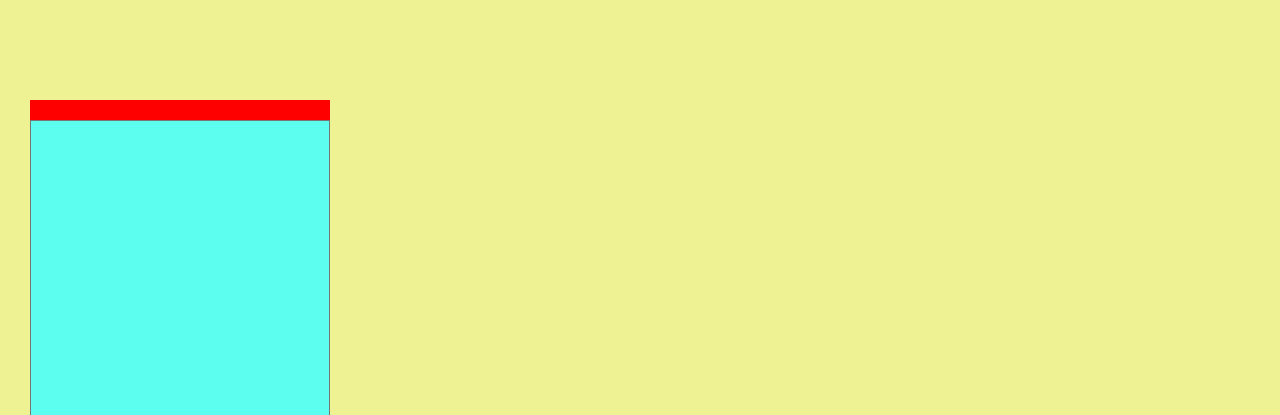
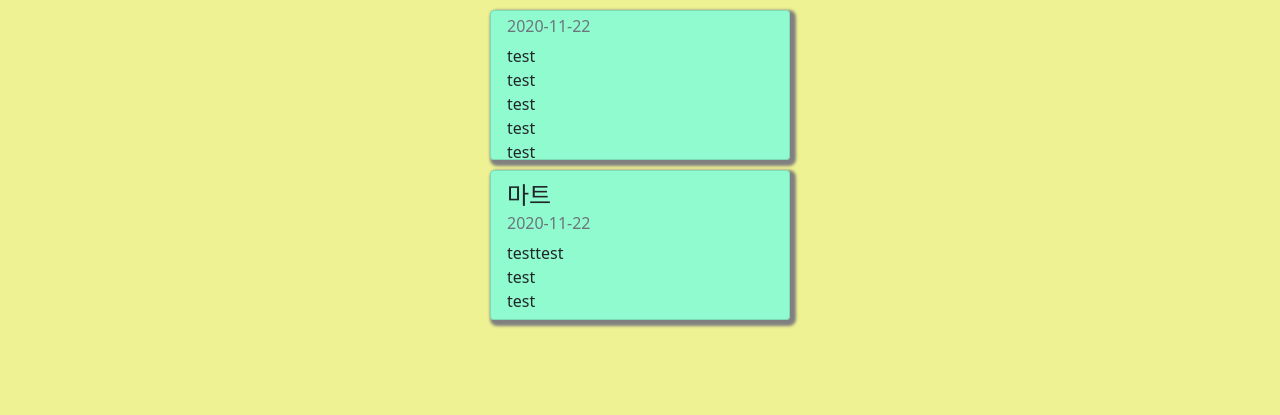
Before and after one commit to choikj129/2021.11.21_Note_vuejs, a Vue app in the folder frontend/: page / in a window 1280 px wide. Shown: the top 415 px of the page. Built offline with nearby package versions, Linux system fonts and the light colour scheme; no server answers.

Commit message:
Update Note.vue

```diff
--- a/frontend/src/components/Note.vue
+++ b/frontend/src/components/Note.vue
@@ -1,72 +1,69 @@
 <template>
     <div id="wrapper">
-        <b-button id="add" @click="add">+</b-button>
-        <div class="boxwrap" :key="b" v-for="b in box" :id="b.id" @click="drag(b.id)"
-        :style="{left:b.x+'px', top:b.y+'px', width:b.w+'px', height:b.h+'px'}">
-            <div :style="{width:'100%', height:'20px', position:'absolute'}"></div>
-            <textarea class="box"></textarea>
+        <b-button id="add" @click="add" v-show="display==''">+</b-button>
+        <div id="boxwrap" v-show="display==''">
+            <b-card class="box" :key="i" v-for="(note,i) in notes" :title="note.title" :sub-title="note.date">
+                <b-card-text class="content" v-html="note.content">
+                </b-card-text>
+            </b-card>
         </div>
-
-        <div class="boxwrap" :style="{left:'30px', top:'100px'}">
-            <div :style="{width:'300px', height:'20px', backgroundColor:'red'}"></div>
-            <textarea class="box"
-            :style="{width:'300px', height:'500px'}"></textarea>
+        <div id="modal" v-show="display=='add'">
+            <b-input-group class="mt-3">
+                <b-form-input id="input" placeholder="제목"></b-form-input>
+                <b-input-group-append>
+                    <b-button variant="outline-dark" @click="cancel">X</b-button>
+                </b-input-group-append>
+            </b-input-group>
+            <b-form-textarea id="textarea"></b-form-textarea>
         </div>
-
     </div>
 </template>
 <script src="https://code.jquery.com/jquery-1.12.4.min.js"></script>
 <script>
+import $ from 'jquery'
+
 export default {
     data() {
         return{
-            box : [],
-            x : 0,
-            y : 0
+            notes : [
+                {id:"1",title:"", date:"2020-11-22", content:"test<br>test<br>test<br>test<br>test<br>test<br>test<br>"},
+                {id:"2",title:"마트", date:"2020-11-22", content:"testtest<br>test<br>test<br>test<br>test<br>test<br>test<br>test<br>"}
+            ],
+            display : ""
         }
     },
     name : "note",
     methods : {
         add() {
+            this.display = "add"
             // this.box.push({x : "30.00px", y:"30px"})
-            this.axios.post('/api/add',{
-                x : 30,
-                y : 30,
-                w : 100,
-                h : 200
-            }).then(res=>{
-                console.log("success")
-            })
+            // this.axios.post('/api/add',{
+            //     x : 30,
+            //     y : 30,
+            //     w : 100,
+            //     h : 200
+            // }).then(res=>{
+            //     console.log("success")
+            // })
         },
-        drag(id){
-            document.getElementById(id).onmousedown = function mouseDown(e){
-                e = e || window.event
-                if (e.button==0){
-                    this.x = e.clientX;
-                    this.y = e.clientY;
-
-                    document.onmousemove = function mouseMove(e){
-                        e = e || window.event
-
-                        var dx = this.x - e.clientX;
-                        var dy = this.y - e.clientY;
-
-                    }
-                }
-            }
-
+        cancel(){
+            this.display = ""
         }
     },
     created(){
-        this.axios.get("/api")
-        .then((res)=>{
-            for(var i=0; i<res.data.length; i++){
-                res.data[i]["id"]="box"+res.data[i]["id"]
-                this.box.push(res.data[i])
-            }
-        })
+        // this.axios.get("/api")
+        // .then((res)=>{
+        //     this.notes = res.data
+        // })
     }
+    // beforeCreate(){
+    //     this.axios.get("/api")
+    //     .then((res)=>{
+    //         this.notes = res.data
+    //     })
+    // }
 }
+
 </script>
 <style>
     body {
@@ -77,16 +74,58 @@ export default {
         height: 80px;
         border-radius: 50%;
         background-color: #5F5F4F;
-        position : absolute;
+        position : fixed;
         bottom : 50px;
         right : 50px
     }
-    .boxwrap{
-        position: absolute;
+    .box{
+        display: block;
+        background-color: rgba(92, 255, 239, 0.65);
+        width : 300px;
+        height: 150px;
+        /* border-radius: 18px; */
+        margin : 0 auto;
+        margin-top: 10px;
+        box-shadow: 3px 3px 3px 3px gray;
+        /* padding : 0 10px; */
+        overflow:hidden;
     }
-    .box{
-        position : absolute;
-        background-color: #5CFFEF;
-        resize: both;
+    .card-body{
+        /* font-family: monospace; */
+        height: inherit;
+        padding-top: 10px;
+    }
+    .title{
+        font: 20px;
+        font-weight: bold;
+    }
+    .date{
+        color: grey;
+    }
+    .content{
+        height: 100%;
+        overflow: hidden;
+        text-overflow:ellipsis;
+        white-space: pre-line;
+    }
+    #modal{
+        width: 600px;
+        height: 800px;
+        margin: 30px auto;
+        border-radius: 18px;
+        background-color: #F3F3CC;
+    }
+    #input{
+        background-color: inherit;
+        width: 400px;
+        border: inherit;
+
+    }
+    #textarea{
+        resize: none;
+        height: 768px;
+        background-color: inherit;
+        border: inherit;
+        border-top: gray solid 1px;
     }
 </style>
```
